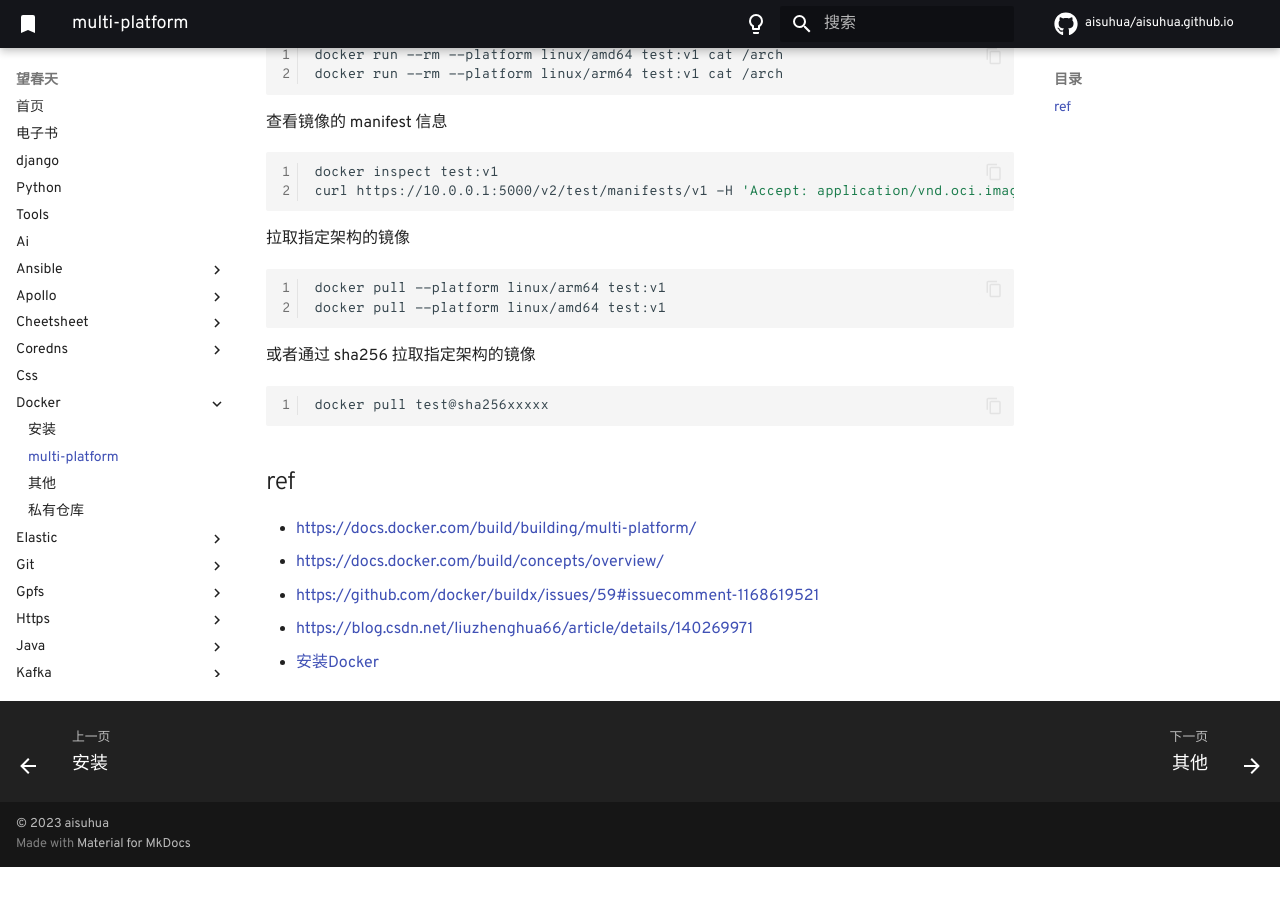
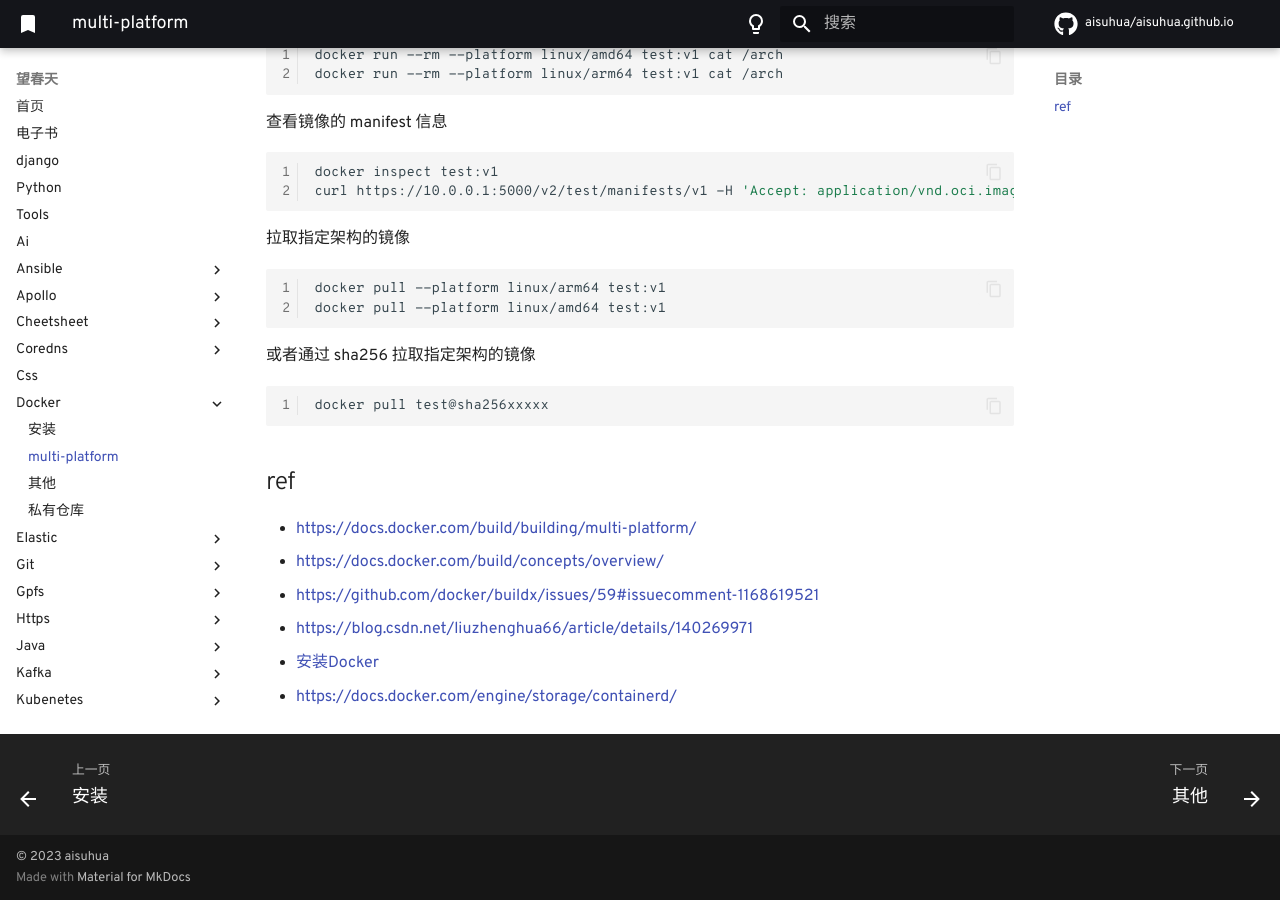
Before and after one commit to aisuhua/aisuhua.github.io, an MkDocs documentation site: the page built from docs/docker/multi-platform.md, in a window 1280 px wide and 900 px high, scrolled down 1209 px. Built offline with MkDocs 1.6.1 and Material for MkDocs 9.7.7, drawn with Linux system fonts in a browser that asks for light colours; comment, search, counter and statistics services are not loaded; before the commit the page ends 2076 px from its top, so only the background shows below that; some of the changed lines change nothing that is shown.

Commit message:
README.md tools.md

```diff
--- a/docs/docker/multi-platform.md
+++ b/docs/docker/multi-platform.md
@@ -93,3 +93,4 @@
 - https://github.com/docker/buildx/issues/59#issuecomment-1168619521
 - https://blog.csdn.net/liuzhenghua66/article/details/140269971
 - [安装Docker](https://help.aliyun.com/zh/ecs/use-cases/install-and-use-docker-on-a-linux-ecs-instance#82288e8d13cdt)
+- https://docs.docker.com/engine/storage/containerd/
```
